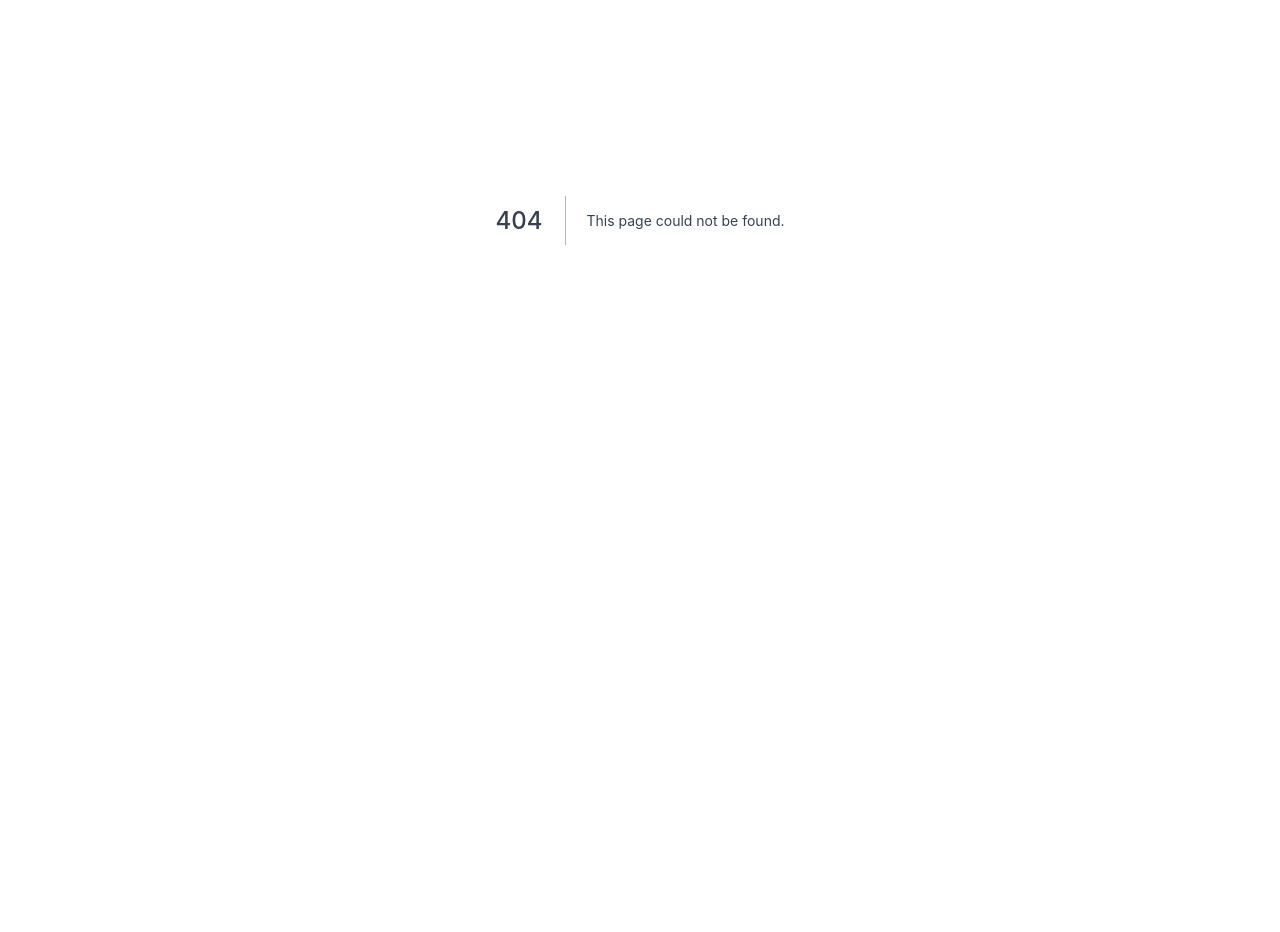
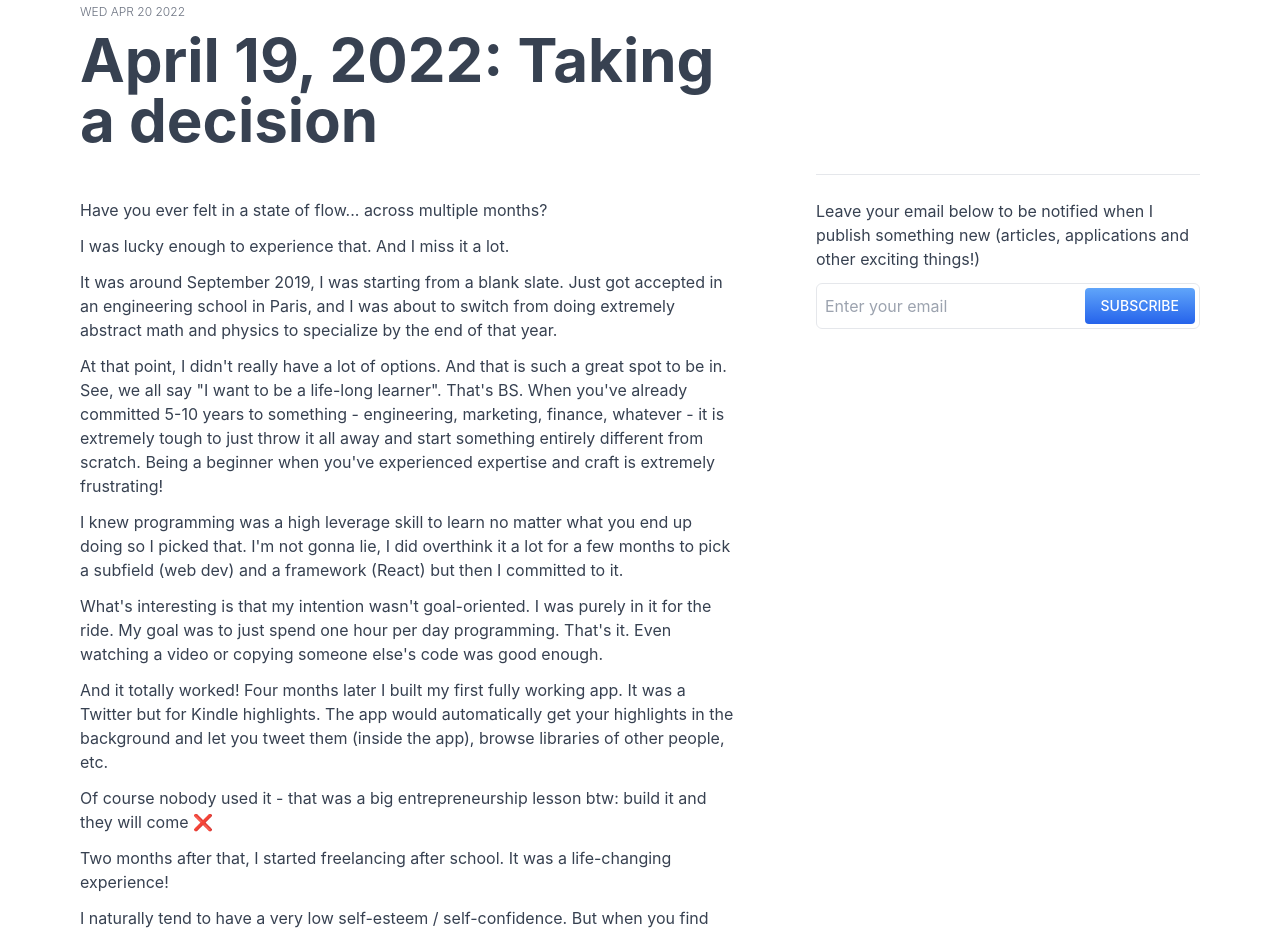
Before and after one commit to AchrafAsh/achrafash.com, a Next.js app: page /daily/002 in a window 1280 px wide. Before the commit this address had no page. Shown: the part 180-1112 px from the top of the page. Before the commit the page ends 800 px from the top, so only its background shows below. Built offline with nearby package versions, Linux system fonts and the light colour scheme.

Commit message:
🖊️ new post

```diff
--- /dev/null
+++ b/src/pages/daily/002.mdx
@@ -0,0 +1,53 @@
+import EmailForm from '@/components/email-form'
+import { PostLayout } from '@/components/posts'
+
+export const title = 'April 19, 2022: Taking a decision'
+export const tag = 'daily'
+export const publishedAt = '2022-4-20'
+export const toc = []
+
+Have you ever felt in a state of flow... across multiple months?
+
+I was lucky enough to experience that. And I miss it a lot.
+
+It was around September 2019, I was starting from a blank slate. Just got accepted in an engineering school in Paris, and I was about to switch from doing extremely abstract math and physics to specialize by the end of that year.
+
+At that point, I didn't really have a lot of options.
+And that is such a great spot to be in. See, we all say "I want to be a life-long learner".
+That's BS. When you've already committed 5-10 years to something - engineering, marketing, finance, whatever - it is extremely tough to just throw it all away and start something entirely different from scratch.
+Being a beginner when you've experienced expertise and craft is extremely frustrating!
+
+I knew programming was a high leverage skill to learn no matter what you end up doing so I picked that. I'm not gonna lie, I did overthink it a lot for a few months to pick a subfield (web dev) and a framework (React) but then I committed to it.
+
+What's interesting is that my intention wasn't goal-oriented. I was purely in it for the ride. My goal was to just spend one hour per day programming. That's it. Even watching a video or copying someone else's code was good enough.
+
+And it totally worked! Four months later I built my first fully working app. It was a Twitter but for Kindle highlights. The app would automatically get your highlights in the background and let you tweet them (inside the app), browse libraries of other people, etc.
+
+Of course nobody used it - that was a big entrepreneurship lesson btw: build it and they will come ❌
+
+Two months after that, I started freelancing after school. It was a life-changing experience!
+
+I naturally tend to have a very low self-esteem / self-confidence. But when you find yourself in a Zoom call with the CEO of a $14B company to explain what you are going to build for them, that definitely changes your perspective on what's possible.
+
+What I failed to do since then, is to acknowledge that this life-changing experience wasn't an overnight success, it was the result of small daily habits compounding over a year's time.
+
+For the past year and a half, I've been looking for the project that's going to work - just like freelancing did. But it doesn't work that way. You need to commit to something every single day for a year, and trust the process.
+
+I sometimes forget, but during the first 3-4 months of freelancing I wasn't working with clients. I was just trying to find one. And it sucked! Every day, I would wake up, work on a bunch of stuff and think to myself "What am I even doing? This is never gonna work...". But you only need one "yes". That's all it takes to kickstart your journey and make it happen.
+
+So instead of trying to find the right project, what I should really do is focus on a few set of habits, trust the process for a year and embrace the suck.
+
+Here are mine:
+
+1. writing daily (this is why I set this lil space right here)
+2. shipping something weekly - coding daily is easy now, shipping is not
+3. reading things out of my comfort zone - research papers, new topics I'm not familiar with, etc
+
+export default ({ children }) => (
+    <PostLayout
+        title={title}
+        publishedAt={publishedAt}
+        toc={toc}
+        children={children}
+    />
+)
```
